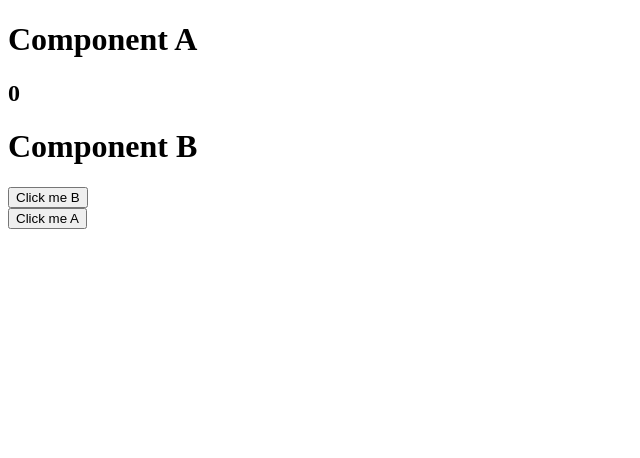
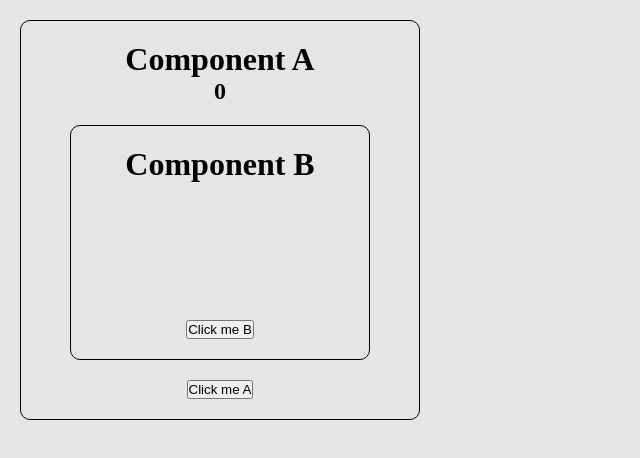
Before and after one commit to nthanq2505/react-tutorial, a React (Create React App) app: page / in a window 1280 px wide. Shown: the top 458 px of the page, without its empty margins (0-640 px from the left). Built offline with nearby package versions, Linux system fonts and the light colour scheme; the HTML template or start-up script is replaced by a standard one.

Commit message:
Homework-React | Add css

```diff
--- a/src/components/ComponentA/ComponentA.jsx
+++ b/src/components/ComponentA/ComponentA.jsx
@@ -13,7 +13,7 @@ function ComponentA() {
 
   return (
     <counterContext.Provider value={{ state, setState }}>
-      <div>
+      <div className="componentA">
         <h1>Component A</h1>
         <h2>{state}</h2>
         <ComponentB />
--- a/src/components/ComponentB/ComponentB.jsx
+++ b/src/components/ComponentB/ComponentB.jsx
@@ -10,7 +10,7 @@ function ComponentB() {
   }
 
   return (
-    <div>
+    <div className='componentB'>
         <h1>Component B</h1>
         <button onClick={() => handleClick()}>Click me B</button>
     </div>
--- /dev/null
+++ b/src/index.css
@@ -0,0 +1,37 @@
+* {
+  margin: 0;
+  padding: 0;
+  box-sizing: border-box;
+}
+
+body {
+  background-color: #e5e5e5;
+  align-items: center;
+  text-align: center;
+}
+
+.componentA {
+  padding: 20px;
+  margin: 20px;
+  width: 400px;
+  height: 400px;
+  border-radius: 10px;
+  border: 1px solid #000;
+  display: flex;
+  align-items: center;
+  justify-content: space-between;
+  flex-direction: column;
+}
+
+.componentB {
+  padding: 20px;
+  margin: 20px;
+  width: 300px;
+  height: 350px;
+  border-radius: 10px;
+  border: 1px solid #000;
+  display: flex;
+  align-items: center;
+  justify-content: space-between;
+  flex-direction: column;
+}
--- a/src/index.js
+++ b/src/index.js
@@ -1,5 +1,6 @@
 import { createRoot } from "react-dom/client";
 import MyApp from "./App";
+import "./index.css";
 
 document.body.innerHTML = '<div id="app"></div>';
 
```
